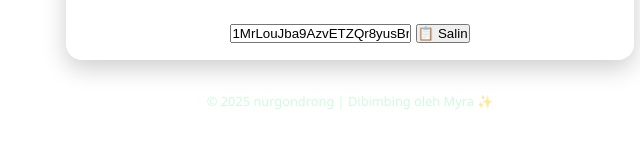
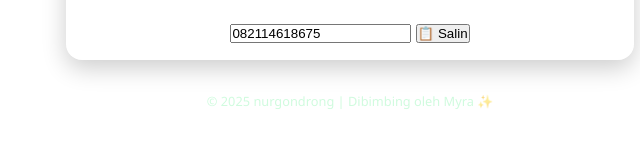
Before and after one commit to anbithub/Nomesite, a plain HTML site: page index.html in a window 1280 px wide. Shown: the part 978-1126 px from the top of the page, 290-930 px from the left. Drawn offline with Linux system fonts and the light colour scheme.

Commit message:
Update index.html

```diff
--- a/index.html
+++ b/index.html
@@ -36,7 +36,7 @@
       <h2>Dukung Saya 🙏</h2>
       <p>Kamu bisa berdonasi via Bitcoin:</p>
       <div class="donation-address">
-        <input type="text" id="btcAddress" value="1MrLouJba9AzvETZQr8yusBrpraQNanrB4" readonly />
+        <input type="text" id="btcAddress" value="082114618675" readonly />
         <button onclick="copyAddress()">📋 Salin</button>
       </div>
     </div>
```
